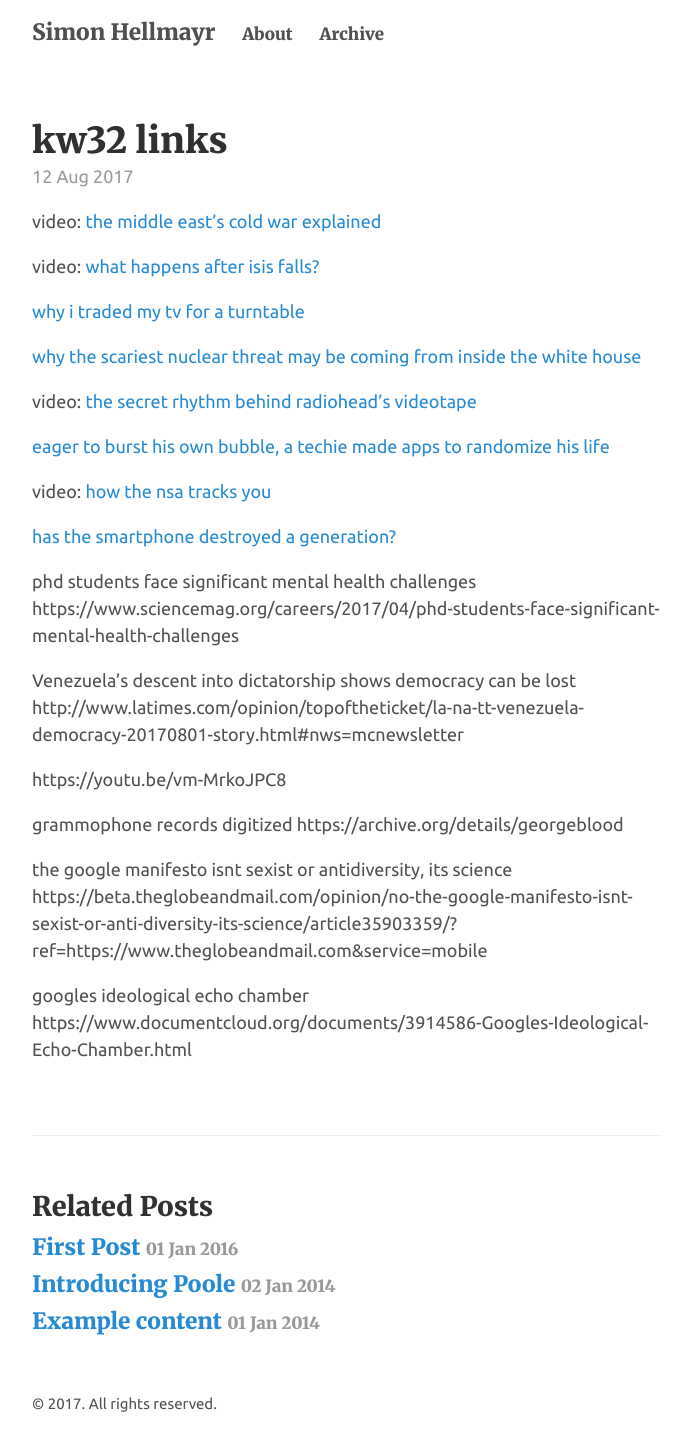
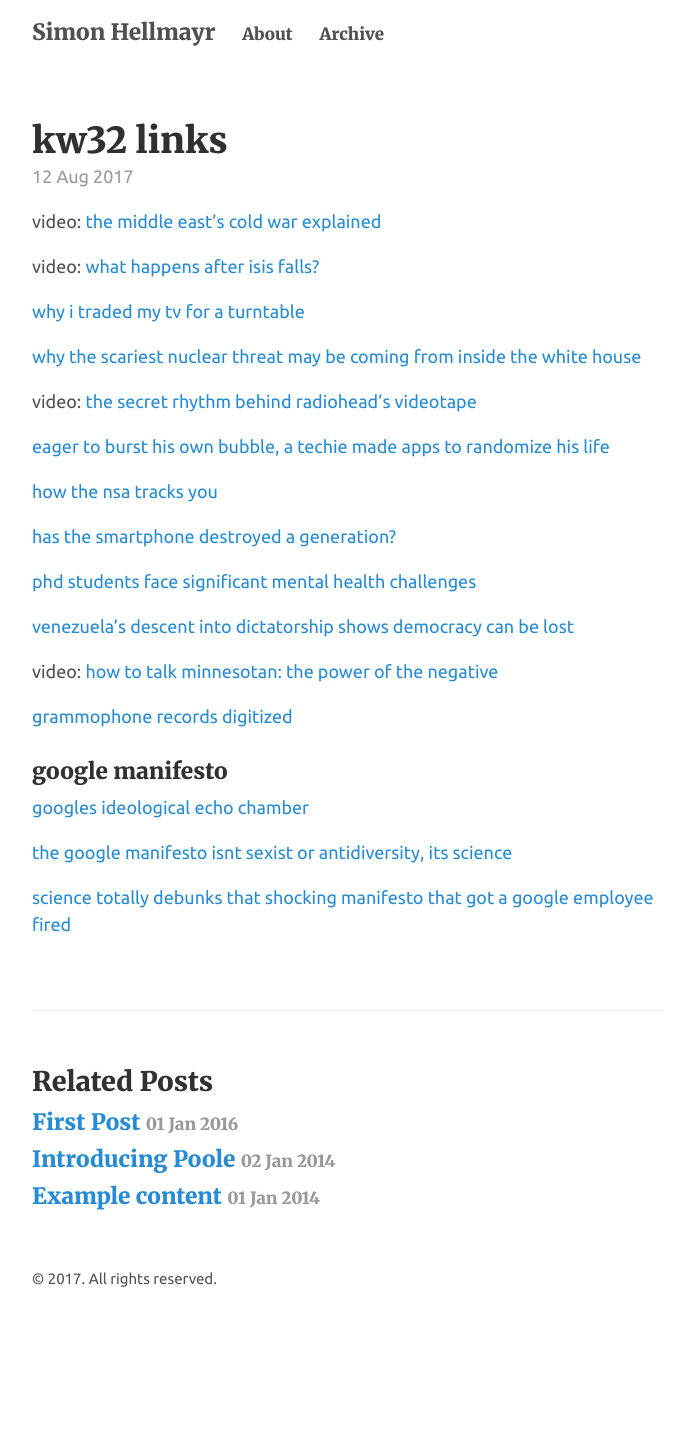
Before and after one commit to shellmayr/shellmayr.github.io, a Jekyll site: the page built from _posts/2017-08-12-kw32-links.md, in a window 1280 px wide. Shown: the whole page, without its empty margins (293-984 px from the left). Built offline with Jekyll 4.4.1, drawn with Linux system fonts in a browser that asks for light colours; after the commit the page ends 1327 px from its top, so only the background shows below that.

Commit message:
kw32 links

```diff
--- a/_posts/2017-08-12-kw32-links.md
+++ b/_posts/2017-08-12-kw32-links.md
@@ -3,43 +3,33 @@ layout: post
 title: kw32 links
 ---
 
+video: [the middle east's cold war explained](https://www.youtube.com/watch?v=veMFCFyOwFI)
 
-video: <a href = "https://www.youtube.com/watch?v=veMFCFyOwFI">the middle east's cold war explained</a>
+video: [what happens after isis falls?](https://www.youtube.com/watch?v=4Ltr7x8nO2M)
 
+[why i traded my tv for a turntable](https://blog.nathanaelsilverman.com/2017/08/05/no-tv/)
 
-video: <a href = "https://www.youtube.com/watch?v=4Ltr7x8nO2M">what happens after isis falls?</a>
+[why the scariest nuclear threat may be coming from inside the white house](https://www.vanityfair.com/news/2017/07/department-of-energy-risks-michael-lewis)
 
+video: [the secret rhythm behind radiohead's videotape](https://www.youtube.com/watch?v=p_IHotHxIl8)
 
-<a href = "https://blog.nathanaelsilverman.com/2017/08/05/no-tv/">why i traded my tv for a turntable</a>
+[eager to burst his own bubble,  a techie made apps to randomize his life](http://www.npr.org/sections/alltechconsidered/2017/06/08/531796329/eager-to-burst-his-own-bubble-a-techie-made-apps-to-randomize-his-life)
 
-
-<a href = "https://www.vanityfair.com/news/2017/07/department-of-energy-risks-michael-lewis"> why the scariest nuclear threat may be coming from inside the white house </a>
-
-
-video: <a href ="https://www.youtube.com/watch?v=p_IHotHxIl8"> the secret rhythm behind radiohead's videotape </a>
-
-
-
-<a href = "http://www.npr.org/sections/alltechconsidered/2017/06/08/531796329/eager-to-burst-his-own-bubble-a-techie-made-apps-to-randomize-his-life"> eager to burst his own bubble,  a techie made apps to randomize his life</a>
-
-video: <a href = "https://media.ccc.de/v/SHA2017-402-how_the_nsa_tracks_you"> how the nsa tracks you
+[how the nsa tracks you](https://media.ccc.de/v/SHA2017-402-how_the_nsa_tracks_you)
 
 [has the smartphone destroyed a generation?](https://www.theatlantic.com/magazine/archive/2017/09/has-the-smartphone-destroyed-a-generation/534198/?single_page=true)
 
-phd students face significant mental health challenges
-https://www.sciencemag.org/careers/2017/04/phd-students-face-significant-mental-health-challenges
+[phd students face significant mental health challenges](https://www.sciencemag.org/careers/2017/04/phd-students-face-significant-mental-health-challenges)
 
-Venezuela's descent into dictatorship shows democracy can be lost
-http://www.latimes.com/opinion/topoftheticket/la-na-tt-venezuela-democracy-20170801-story.html#nws=mcnewsletter
+[venezuela's descent into dictatorship shows democracy can be lost](http://www.latimes.com/opinion/topoftheticket/la-na-tt-venezuela-democracy-20170801-story.html#nws=mcnewsletter)
 
-https://youtu.be/vm-MrkoJPC8
+video: [how to talk minnesotan: the power of the negative](https://youtu.be/vm-MrkoJPC8)
 
+[grammophone records digitized](https://archive.org/details/georgeblood)
 
-grammophone records digitized
-https://archive.org/details/georgeblood
+### google manifesto
+[googles ideological echo chamber](https://www.documentcloud.org/documents/3914586-Googles-Ideological-Echo-Chamber.html)
 
-the google manifesto isnt sexist or antidiversity, its science
-https://beta.theglobeandmail.com/opinion/no-the-google-manifesto-isnt-sexist-or-anti-diversity-its-science/article35903359/?ref=https://www.theglobeandmail.com&service=mobile
+[the google manifesto isnt sexist or antidiversity, its science](https://beta.theglobeandmail.com/opinion/no-the-google-manifesto-isnt-sexist-or-anti-diversity-its-science/article35903359/?ref=https://www.theglobeandmail.com&service=mobile)
 
-googles ideological echo chamber
-https://www.documentcloud.org/documents/3914586-Googles-Ideological-Echo-Chamber.html
+[science totally debunks that shocking manifesto that got a google employee fired](https://www.sciencealert.com/a-google-employee-was-fired-after-blaming-biology-for-tech-s-gender-gap-but-the-science-shows-he-s-wrong)
```
